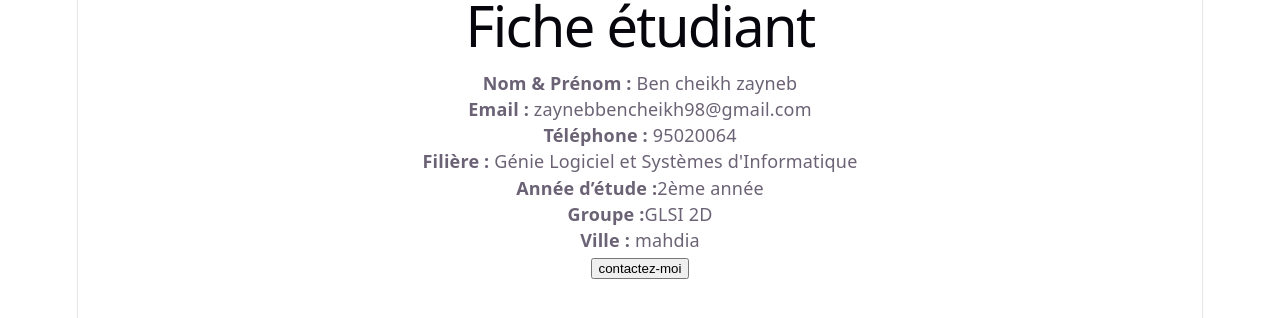
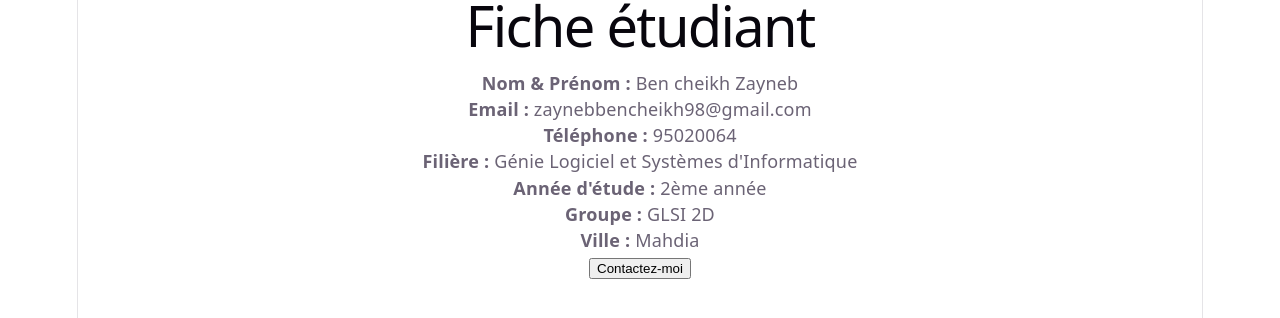
Before and after one commit to zeinebbencheikh/university-app, a React (Vite) app: page / in a window 1280 px wide. Shown: the part 226-544 px from the top of the page. Built offline with nearby package versions, Linux system fonts and the light colour scheme.

Commit message:
Add StudentCard component

```diff
--- a/src/App.jsx
+++ b/src/App.jsx
@@ -1,37 +1,21 @@
-import { useState } from 'react'
-import heroImg from './assets/hero.png'
-import reactLogo from './assets/react.svg'
-import viteLogo from './assets/vite.svg'
-import './App.css'
-import Image from './assets/image.jpg'
-const etudiant = {
-  nom: "Ben cheikh",
-  prenom:"zayneb",
-  telephone:"95020064",
-  mail:"zaynebbencheikh98@gmail.com",
-  filiere:" Génie Logiciel et Systèmes d'Informatique",
-  anne:"2ème année",
-  groupe:"GLSI 2D",
-  ville:"mahdia",
-}
+import "./App.css";
+import StudentCard from "./components/StudentCard.jsx";
+
 function App() {
   return (
-    <div>
-    <img src={Image} alt="Photo étudiante" />
-      <h1>Fiche étudiant</h1>
-
-      <p><strong>Nom & Prénom :</strong> {etudiant.nom} {etudiant.prenom}</p>
-      <p><strong>Email :</strong> {etudiant.mail}</p>
-      <p><strong>Téléphone :</strong> {etudiant.telephone}</p>
-      <p><strong>Filière :</strong>{etudiant.filiere}</p>
-      <p><strong>Année d’étude :</strong>{etudiant.anne}</p>
-      <p><strong>Groupe :</strong>{etudiant.groupe}</p>
-      <p><strong>Ville :</strong> {etudiant.ville}</p>
-      <a href='mailto:zaynebbencheikh98@gmail.com'>
-        <button>contactez-moi</button>
-      </a>
+    <div className="container">
+      <StudentCard
+        prenom="Zayneb"
+        nom="Ben cheikh"
+        telephone="95020064"
+        mail="zaynebbencheikh98@gmail.com"
+        filiere="Génie Logiciel et Systèmes d'Informatique"
+        anne="2ème année"
+        groupe="GLSI 2D"
+        ville="Mahdia"
+      />
     </div>
-  )
+  );
 }
 
-export default App
+export default App;
--- /dev/null
+++ b/src/components/StudentCard.jsx
@@ -0,0 +1,22 @@
+import Image from "../assets/image.jpg";
+
+function StudentCard(props) {
+  return (
+    <div className="card">
+      <img src={Image} alt="Photo étudiante" />
+      <h1>Fiche étudiant</h1>
+      <p><strong>Nom & Prénom :</strong> {props.nom} {props.prenom}</p>
+      <p><strong>Email :</strong> {props.mail}</p>
+      <p><strong>Téléphone :</strong> {props.telephone}</p>
+      <p><strong>Filière :</strong> {props.filiere}</p>
+      <p><strong>Année d'étude :</strong> {props.anne}</p>
+      <p><strong>Groupe :</strong> {props.groupe}</p>
+      <p><strong>Ville :</strong> {props.ville}</p>
+      <a href={"mailto:" + props.mail}>
+        <button>Contactez-moi</button>
+      </a>
+    </div>
+  );
+}
+
+export default StudentCard;
```
